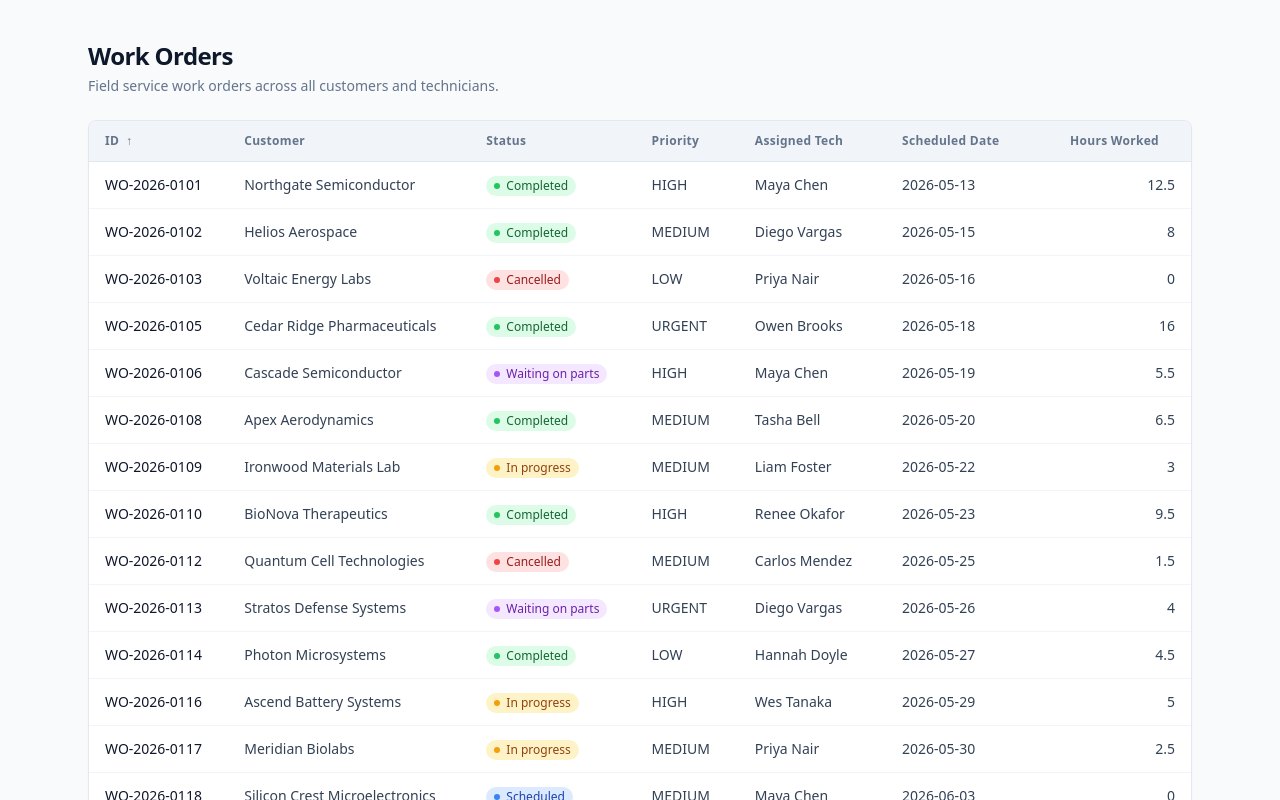
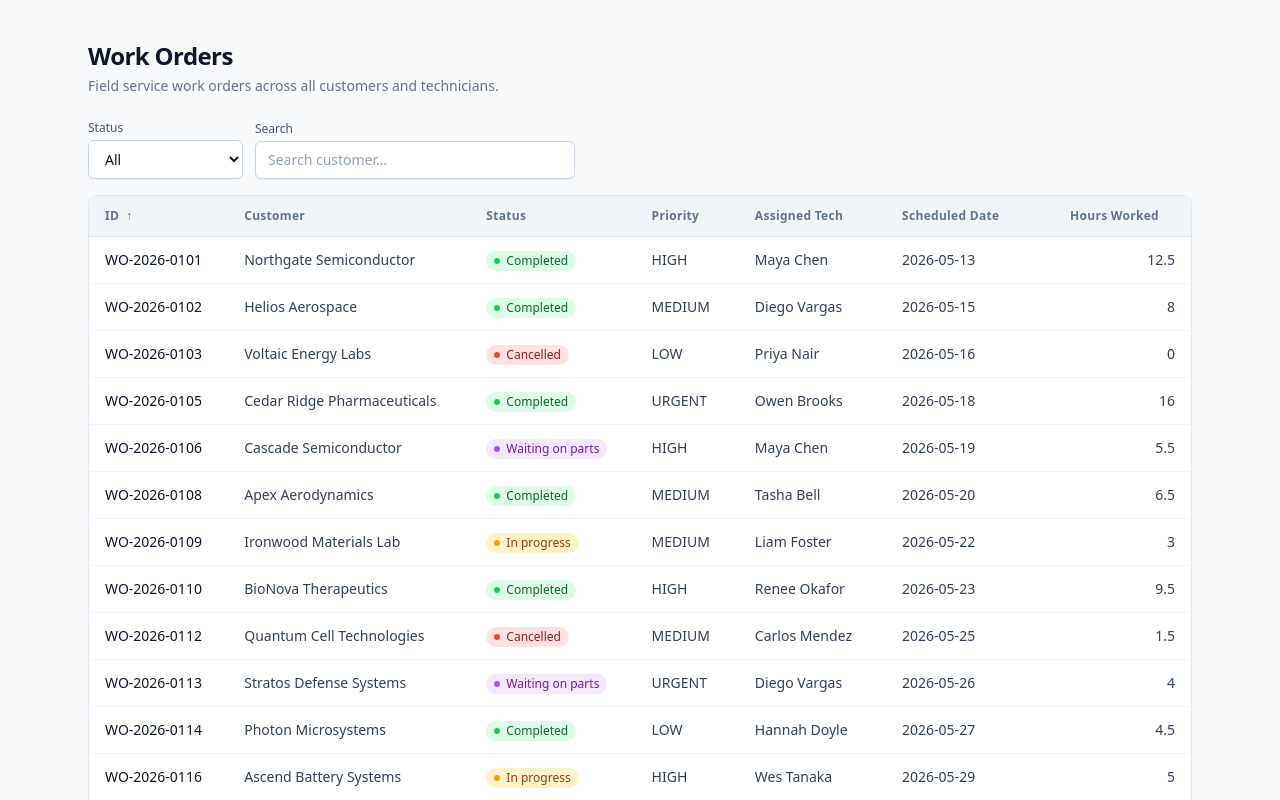
Before and after one commit to BrianPineda0/workorderproject, a Next.js app: page / in a window 1280 px wide. Shown: the top 800 px of the page. Built offline with nearby package versions, Linux system fonts and the light colour scheme.

Commit message:
add status filter, search, empty state

```diff
--- a/components/WorkOrdersTable.tsx
+++ b/components/WorkOrdersTable.tsx
@@ -1,8 +1,8 @@
 "use client";
 
 import { useMemo, useState } from "react";
-import type { WorkOrder } from "@/lib/types";
-import StatusBadge from "@/components/StatusBadge";
+import type { WorkOrder, WorkOrderStatus } from "@/lib/types";
+import StatusBadge, { STATUS_LABELS } from "@/components/StatusBadge";
 
 interface WorkOrdersTableProps {
   workOrders: WorkOrder[];
@@ -25,6 +25,12 @@ const COLUMNS: Column[] = [
   { key: "scheduledDate", label: "Scheduled Date" },
   { key: "hoursWorked", label: "Hours Worked", align: "right" },
 ];
+
+// Derived from STATUS_LABELS so the dropdown stays in sync with the badges and
+// every status automatically gets an option. "ALL" is handled separately.
+const STATUS_OPTIONS = Object.keys(STATUS_LABELS) as WorkOrderStatus[];
+
+type StatusFilter = WorkOrderStatus | "ALL";
 
 /**
  * Compare two work orders on a column, handling each data type explicitly:
@@ -55,6 +61,8 @@ function compareWorkOrders(
 export default function WorkOrdersTable({ workOrders }: WorkOrdersTableProps) {
   const [sortColumn, setSortColumn] = useState<keyof WorkOrder>("id");
   const [sortDirection, setSortDirection] = useState<SortDirection>("asc");
+  const [statusFilter, setStatusFilter] = useState<StatusFilter>("ALL");
+  const [search, setSearch] = useState("");
 
   function handleSort(column: keyof WorkOrder) {
     if (column === sortColumn) {
@@ -65,17 +73,64 @@ export default function WorkOrdersTable({ workOrders }: WorkOrdersTableProps) {
     }
   }
 
-  const sortedOrders = useMemo(() => {
-    // Sort a copy — never mutate the prop array.
-    const copy = [...workOrders];
-    copy.sort((a, b) => {
+  const visibleOrders = useMemo(() => {
+    const query = search.trim().toLowerCase();
+    // filter() returns a new array, so the later sort never mutates the prop.
+    const filtered = workOrders.filter((order) => {
+      const matchesStatus =
+        statusFilter === "ALL" || order.status === statusFilter;
+      const matchesSearch = order.customer.toLowerCase().includes(query);
+      return matchesStatus && matchesSearch;
+    });
+    filtered.sort((a, b) => {
       const result = compareWorkOrders(a, b, sortColumn);
       return sortDirection === "asc" ? result : -result;
     });
-    return copy;
-  }, [workOrders, sortColumn, sortDirection]);
+    return filtered;
+  }, [workOrders, statusFilter, search, sortColumn, sortDirection]);
 
   return (
+    <div>
+      <div className="mb-4 flex flex-col gap-3 sm:flex-row sm:items-end">
+        <div className="flex flex-col gap-1">
+          <label
+            htmlFor="status-filter"
+            className="text-xs font-medium text-slate-600"
+          >
+            Status
+          </label>
+          <select
+            id="status-filter"
+            value={statusFilter}
+            onChange={(e) => setStatusFilter(e.target.value as StatusFilter)}
+            className="rounded-md border border-slate-300 bg-white px-3 py-2 text-sm shadow-sm focus:border-blue-500 focus:outline-none focus:ring-1 focus:ring-blue-500"
+          >
+            <option value="ALL">All</option>
+            {STATUS_OPTIONS.map((status) => (
+              <option key={status} value={status}>
+                {STATUS_LABELS[status]}
+              </option>
+            ))}
+          </select>
+        </div>
+        <div className="flex flex-col gap-1 sm:max-w-xs sm:flex-1">
+          <label
+            htmlFor="customer-search"
+            className="text-xs font-medium text-slate-600"
+          >
+            Search
+          </label>
+          <input
+            id="customer-search"
+            type="text"
+            value={search}
+            onChange={(e) => setSearch(e.target.value)}
+            placeholder="Search customer…"
+            className="rounded-md border border-slate-300 bg-white px-3 py-2 text-sm shadow-sm placeholder:text-slate-400 focus:border-blue-500 focus:outline-none focus:ring-1 focus:ring-blue-500"
+          />
+        </div>
+      </div>
+
       <div className="overflow-x-auto rounded-lg border border-slate-200 bg-white shadow-sm">
         <table className="w-full border-collapse text-sm">
           <thead>
@@ -104,7 +159,10 @@ export default function WorkOrdersTable({ workOrders }: WorkOrdersTableProps) {
                     >
                       <span>{col.label}</span>
                       {/* Fixed-width slot so headers don't shift when the arrow appears. */}
-                    <span aria-hidden="true" className="inline-block w-3 text-center">
+                      <span
+                        aria-hidden="true"
+                        className="inline-block w-3 text-center"
+                      >
                         {isActive ? (sortDirection === "asc" ? "↑" : "↓") : ""}
                       </span>
                     </button>
@@ -114,7 +172,17 @@ export default function WorkOrdersTable({ workOrders }: WorkOrdersTableProps) {
             </tr>
           </thead>
           <tbody className="divide-y divide-slate-100">
-          {sortedOrders.map((order) => (
+            {visibleOrders.length === 0 ? (
+              <tr>
+                <td
+                  colSpan={COLUMNS.length}
+                  className="px-4 py-12 text-center text-sm text-slate-500"
+                >
+                  No work orders match your filters.
+                </td>
+              </tr>
+            ) : (
+              visibleOrders.map((order) => (
                 <tr key={order.id} className="hover:bg-slate-50">
                   <td className="whitespace-nowrap px-4 py-3 font-medium text-slate-900">
                     {order.id}
@@ -136,9 +204,11 @@ export default function WorkOrdersTable({ workOrders }: WorkOrdersTableProps) {
                     {order.hoursWorked}
                   </td>
                 </tr>
-          ))}
+              ))
+            )}
           </tbody>
         </table>
       </div>
+    </div>
   );
 }
```
Lines whose indentation alone changed are shown as unchanged.
